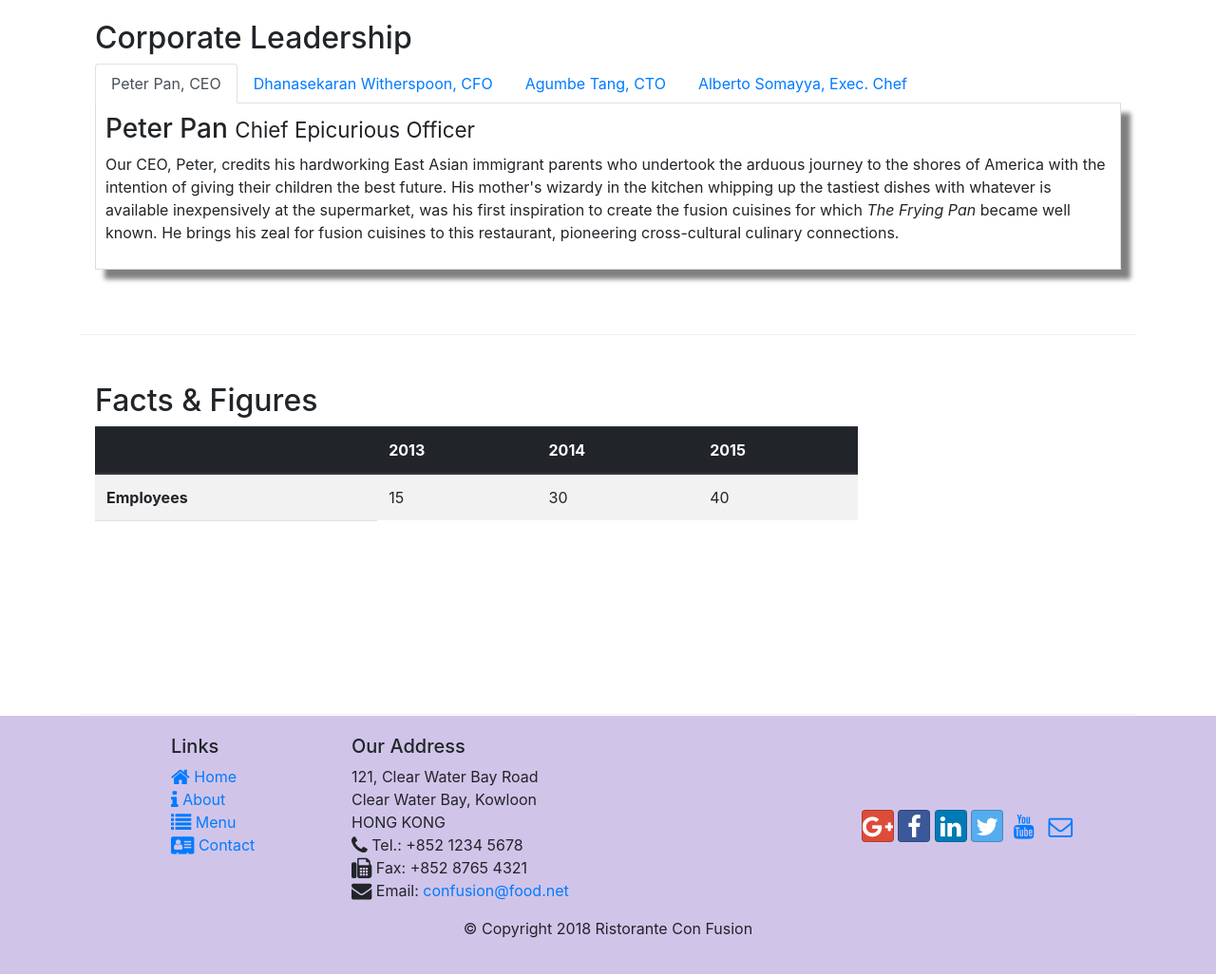
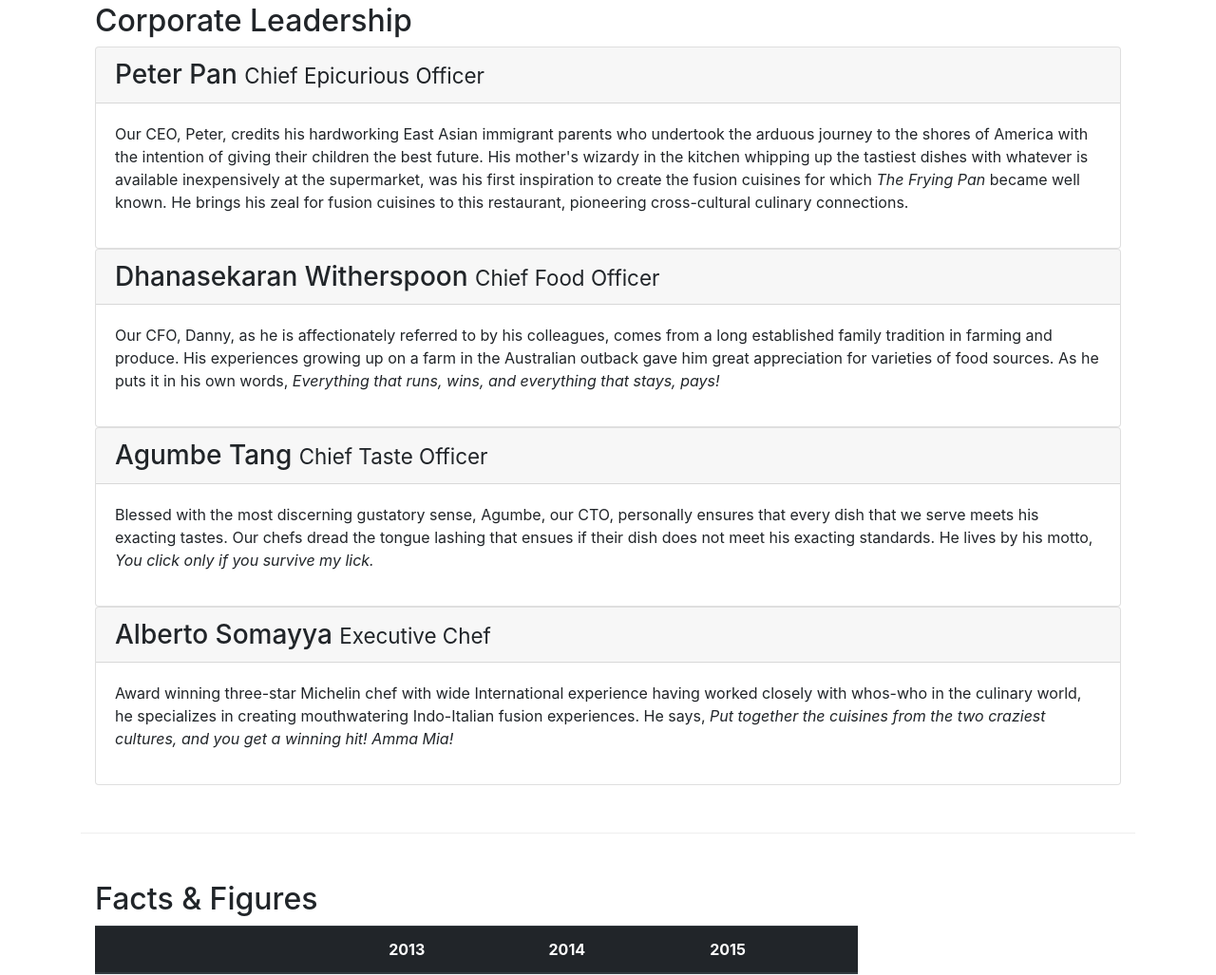
Before and after one commit to raopg/BootstrapCourse, a website: page aboutus.html in a window 1280 px wide. Shown: the part 1024-2051 px from the top of the page at 95% size. Drawn offline with nearby package versions, Linux system fonts and the light colour scheme.

Commit message:
Implemented accordions

```diff
--- a/aboutus.html
+++ b/aboutus.html
@@ -106,43 +106,51 @@
 
                 <h2>Corporate Leadership</h2>
 
-                <ul class="nav nav-tabs">
-                    <li class= "nav-item">
-                        <a class="nav-link active" href="#peter" role="tab" data-toggle="tab">Peter Pan, CEO</a>
-                    </li>
-                    <li class= "nav-item">
-                        <a class = "nav-link" href="#dhana" role="tab" data-toggle="tab">Dhanasekaran Witherspoon, CFO</a>
-                    </li>
-                    <li class = "nav-item">
-                        <a class = "nav-link" href="#agumbe" role="tab" data-toggle="tab">Agumbe Tang, CTO</a>
-                    </li>
-                    <li class = "nav-item">
-                        <a class = "nav-link" href="#alberto" role="tab" data-toggle="tab">Alberto Somayya, Exec. Chef</a>
-                    </li>
-                </ul>
-                <div class="tab-content">
-                    <div id="peter" class = "tab-pane fade show active" role="tabpanel">
-                        <h3>Peter Pan <small>Chief Epicurious Officer</small></h3>
-                        <div class = "d-none d-sm-block">
-                            <p>Our CEO, Peter, credits his hardworking East Asian immigrant parents who undertook the arduous journey to the shores of America with the intention of giving their children the best future. His mother's wizardy in the kitchen whipping up the tastiest dishes with whatever is available inexpensively at the supermarket, was his first inspiration to create the fusion cuisines for which <em>The Frying Pan</em> became well known. He brings his zeal for fusion cuisines to this restaurant, pioneering cross-cultural culinary connections.</p>
+                <div id = "accordion">
+                    <div class="card">
+                        <div class="card-header" role="tab" id="peterhead">
+                            <h3 class="mb-0">
+                                <a data-toggle="collapse" data-target="#peter">Peter Pan <small>Chief Epicurious Officer</small></a></h3>
+                        </div>
+                        <div class="card-body">
+                            <div class = "collapse show" id="peter" data-parent="accordion">
+                                <p class= "d-none d-sm-block">Our CEO, Peter, credits his hardworking East Asian immigrant parents who undertook the arduous journey to the shores of America with the intention of giving their children the best future. His mother's wizardy in the kitchen whipping up the tastiest dishes with whatever is available inexpensively at the supermarket, was his first inspiration to create the fusion cuisines for which <em>The Frying Pan</em> became well known. He brings his zeal for fusion cuisines to this restaurant, pioneering cross-cultural culinary connections.</p>
+                            </div>
                         </div>
                     </div>
-                    <div id="dhana" class = "tab-pane fade" role="tabpanel">
-                        <h3>Dhanasekaran Witherspoon <small>Chief Food Officer</small></h3>
-                        <div class = "d-none d-sm-block">
-                            <p>Our CFO, Danny, as he is affectionately referred to by his colleagues, comes from a long established family tradition in farming and produce. His experiences growing up on a farm in the Australian outback gave him great appreciation for varieties of food sources. As he puts it in his own words, <em>Everything that runs, wins, and everything that stays, pays!</em></p>
+                    <div class = "card">
+                        <div class="card-header" role="tab" id="dhanahead">
+                            <h3 class="mb-0">
+                                    <a data-toggle="collapse" data-target="#dhana">Dhanasekaran Witherspoon <small>Chief Food Officer</small></a></h3>
+                        </div>
+                        <div class = "card-body">
+                            <div class="collapse show" id="dhana" data-parent="accordion">
+                                <p class="d-none d-sm-block">Our CFO, Danny, as he is affectionately referred to by his colleagues, comes from a long established family tradition in farming and produce. His experiences growing up on a farm in the Australian outback gave him great appreciation for varieties of food sources. As he puts it in his own words, <em>Everything that runs, wins, and everything that stays, pays!</em></p>
+                            </div>
                         </div>
                     </div>
-                    <div id="agumbe" class = "tab-pane fade" role="tabpanel">
-                        <h3>Agumbe Tang <small>Chief Taste Officer</small></h3>
-                        <div class = "d-none d-sm-block">
-                            <p>Blessed with the most discerning gustatory sense, Agumbe, our CTO, personally ensures that every dish that we serve meets his exacting tastes. Our chefs dread the tongue lashing that ensues if their dish does not meet his exacting standards. He lives by his motto, <em>You click only if you survive my lick.</em></p>
+                    <div class="card">
+                        <div class="card-header" role="tab" id="agumbehead">
+                            <h3 class="mb-0">
+                                    <a data-toggle="collapse" data-target="#agumbe">Agumbe Tang <small>Chief Taste Officer</small></a></h3>
+                        </div>
+                        <div class="card-body">
+                            <div class = "collapse show" id="agumbe" data-parent="accordion">
+                                <p class="d-none d-sm-block">Blessed with the most discerning gustatory sense, Agumbe, our CTO, personally ensures that every dish that we serve meets his exacting tastes. Our chefs dread the tongue lashing that ensues if their dish does not meet his exacting standards. He lives by his motto, <em>You click only if you survive my lick.</em></p>
+                            </div>
                         </div>
                     </div>
-                    <div id="alberto" class = "tab-pane fade" role="tabpanel">
-                        <h3>Alberto Somayya <small>Executive Chef</small></h3>
-                        <div class = "d-none d-sm-block">
-                            <p>Award winning three-star Michelin chef with wide International experience having worked closely with whos-who in the culinary world, he specializes in creating mouthwatering Indo-Italian fusion experiences. He says, <em>Put together the cuisines from the two craziest cultures, and you get a winning hit! Amma Mia!</em></p>
+                    <div class="card">
+                        <div class="card-header">
+                            <h3 class="mb-0">
+                                    <a data-toggle="collapse" data-target="#alberto">Alberto Somayya <small>Executive Chef</small></a></h3>
+                        </div>
+                        <div class="card-body">
+                            <div class="collapse show" id="alberto" data-parent="accordion">
+                                <div class = "d-none d-sm-block">
+                                    <p>Award winning three-star Michelin chef with wide International experience having worked closely with whos-who in the culinary world, he specializes in creating mouthwatering Indo-Italian fusion experiences. He says, <em>Put together the cuisines from the two craziest cultures, and you get a winning hit! Amma Mia!</em></p>
+                                </div>
+                            </div>
                         </div>
                     </div>
                 </div>
```
